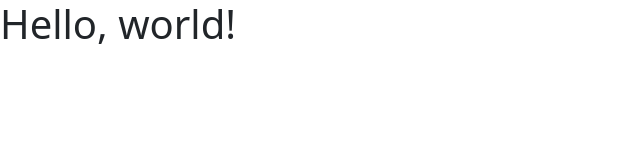
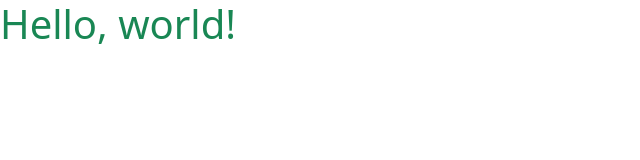
Before and after one commit to yusran-dev/hello-world, a plain HTML site: page index.html in a window 1280 px wide. Shown: the whole page, without its empty margins (0-640 px from the left). Drawn offline with nearby package versions, Linux system fonts and the light colour scheme.

Commit message:
add classs in file index.html
add class text-seccess

```diff
--- a/index.html
+++ b/index.html
@@ -11,7 +11,7 @@
     <title>Hello, world!</title>
   </head>
   <body>
-    <h1>Hello, world!</h1>
+    <h1 class="text-success">Hello, world!</h1>
 
     <!-- Optional JavaScript; choose one of the two! -->
 
```
